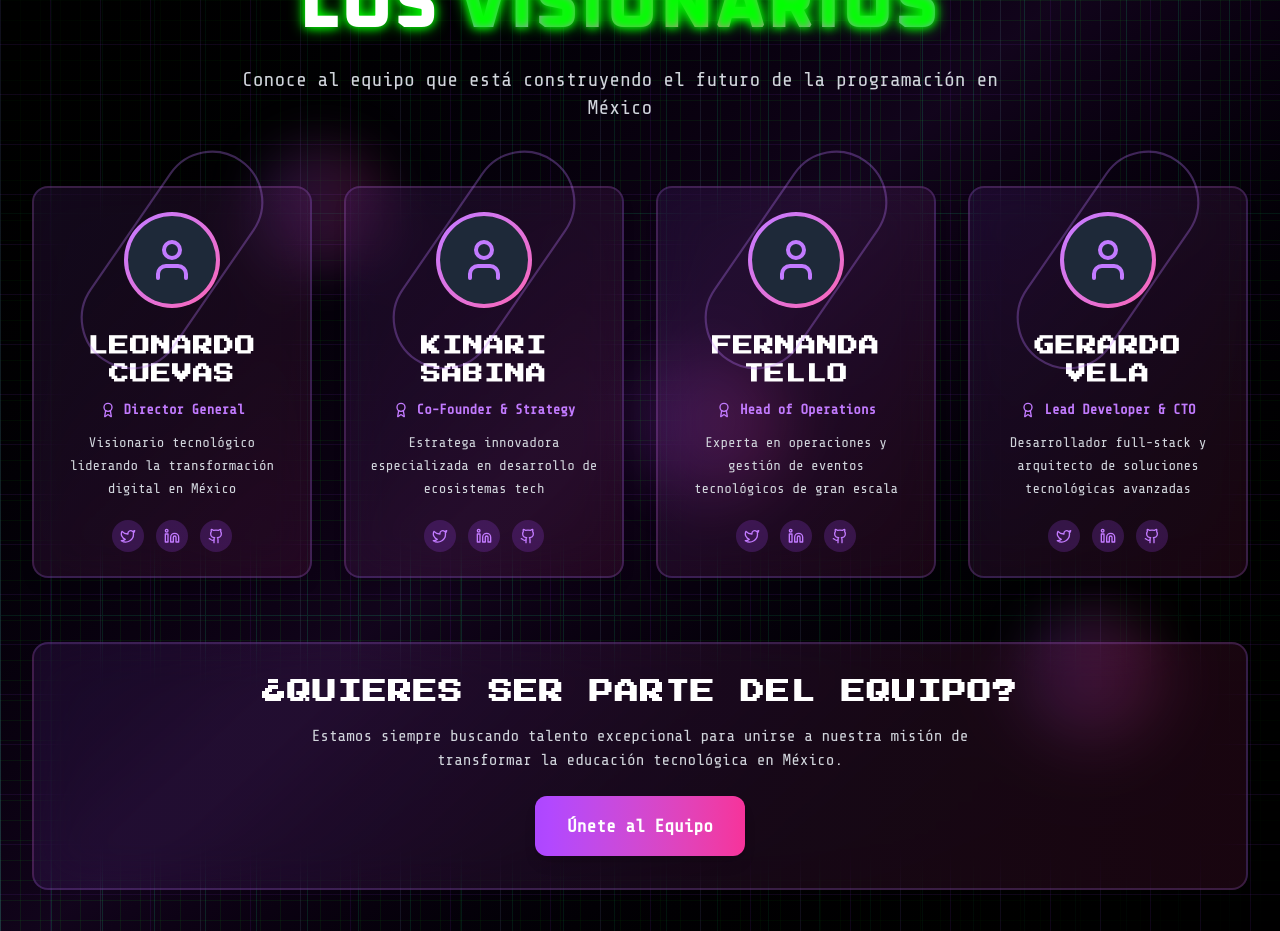
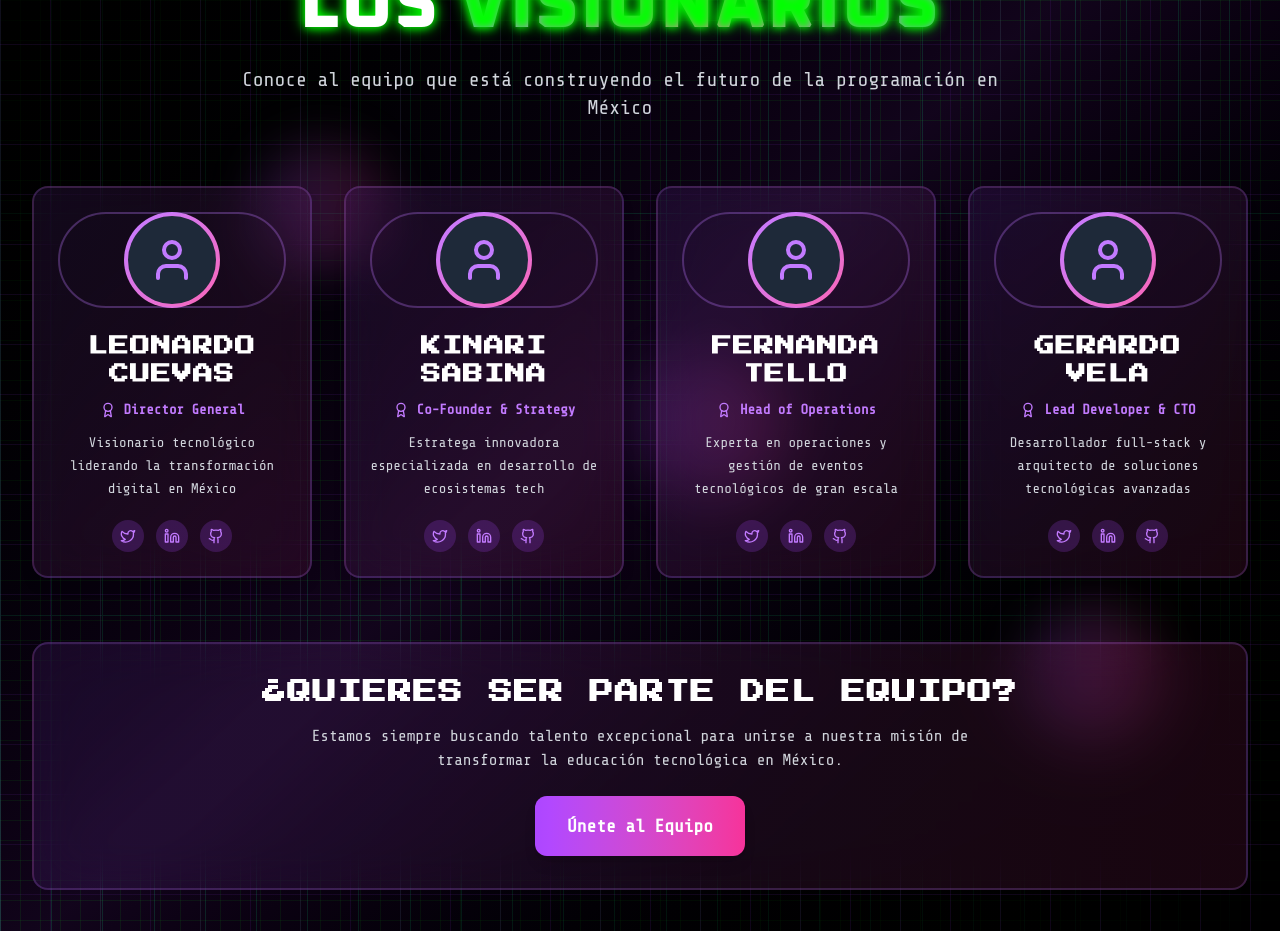
Before and after one commit to MarxMad/Cod3.0, a Next.js app: page / in a window 1280 px wide. Shown: the part 7420-8351 px from the top of the page. Built offline with nearby package versions, Linux system fonts and the light colour scheme; no server answers; what @rainbow-me/rainbowkit, wagmi would draw is missing.

Commit message:
fix: simplificar animaciones en sección visionarios - reducir movimientos de tarjetas, mantener solo animaciones esenciales

```diff
--- a/src/app/page.tsx
+++ b/src/app/page.tsx
@@ -1807,17 +1807,17 @@ export default function Home() {
                 }
               }
             ].map((organizer, index) => (
-            <motion.div
+              <motion.div
                 key={organizer.name}
-                initial={{ opacity: 0, x: index % 2 === 0 ? -30 : 30 }}
-              whileInView={{ opacity: 1, x: 0 }}
+                initial={{ opacity: 0 }}
+                whileInView={{ opacity: 1 }}
                 transition={{
-                  duration: 0.8,
-                  delay: index * 0.15,
-                  ease: "easeInOut"
+                  duration: 0.6,
+                  delay: index * 0.1,
+                  ease: "easeOut"
                 }}
-              viewport={{ once: true }}
-                className="group relative bg-gradient-to-br from-purple-500/10 to-pink-500/10 backdrop-blur-xl rounded-2xl p-6 border-2 border-purple-400/20 hover:border-purple-400/40 transition-all duration-500 hover:scale-102 shadow-lg hover:shadow-purple-500/20"
+                viewport={{ once: true }}
+                className="group relative bg-gradient-to-br from-purple-500/10 to-pink-500/10 backdrop-blur-xl rounded-2xl p-6 border-2 border-purple-400/20 hover:border-purple-400/40 transition-all duration-300 hover:scale-102 shadow-lg hover:shadow-purple-500/20"
               >
                 {/* Background Pattern */}
                 <div className="absolute inset-0 bg-gradient-to-br from-purple-500/5 to-pink-500/5 rounded-2xl opacity-0 group-hover:opacity-100 transition-opacity duration-500" />
@@ -1830,26 +1830,8 @@ export default function Home() {
                     </div>
                   </div>
 
-                  {/* Decorative Ring */}
-                  <motion.div
-                    className="absolute inset-0 rounded-full border-2 border-purple-400/30"
-                    animate={{
-                      rotate: 360,
-                      scale: [1, 1.1, 1],
-                    }}
-                    transition={{
-                      rotate: {
-                        duration: 20,
-                        repeat: Infinity,
-                        ease: "linear",
-                      },
-                      scale: {
-                        duration: 3,
-                        repeat: Infinity,
-                        ease: "easeInOut",
-                      },
-                    }}
-                  />
+                  {/* Decorative Ring - Simplified */}
+                  <div className="absolute inset-0 rounded-full border-2 border-purple-400/30" />
                 </div>
 
                 {/* Info */}
@@ -1869,41 +1851,31 @@ export default function Home() {
                     {organizer.description}
                   </p>
 
-                  {/* Social Links */}
+                  {/* Social Links - Simplified */}
                   <div className="flex items-center justify-center space-x-3 pt-2">
-                    <motion.a
+                    <a
                       href={organizer.social.twitter}
-                      className="p-2 rounded-full bg-purple-500/20 hover:bg-purple-500/40 transition-colors duration-300"
-                      whileHover={{ scale: 1.1 }}
-                      whileTap={{ scale: 0.95 }}
+                      className="p-2 rounded-full bg-purple-500/20 hover:bg-purple-500/40 transition-colors duration-300 hover:scale-105"
                     >
                       <Twitter className="h-4 w-4 text-purple-400" />
-                    </motion.a>
-                    <motion.a
+                    </a>
+                    <a
                       href={organizer.social.linkedin}
-                      className="p-2 rounded-full bg-purple-500/20 hover:bg-purple-500/40 transition-colors duration-300"
-                      whileHover={{ scale: 1.1 }}
-                      whileTap={{ scale: 0.95 }}
+                      className="p-2 rounded-full bg-purple-500/20 hover:bg-purple-500/40 transition-colors duration-300 hover:scale-105"
                     >
                       <Linkedin className="h-4 w-4 text-purple-400" />
-                    </motion.a>
-                    <motion.a
+                    </a>
+                    <a
                       href={organizer.social.github}
-                      className="p-2 rounded-full bg-purple-500/20 hover:bg-purple-500/40 transition-colors duration-300"
-                      whileHover={{ scale: 1.1 }}
-                      whileTap={{ scale: 0.95 }}
+                      className="p-2 rounded-full bg-purple-500/20 hover:bg-purple-500/40 transition-colors duration-300 hover:scale-105"
                     >
                       <Github className="h-4 w-4 text-purple-400" />
-                    </motion.a>
+                    </a>
                   </div>
                 </div>
 
-                {/* Hover Effect */}
-                <motion.div
-                  className="absolute inset-0 bg-gradient-to-br from-purple-500/10 to-pink-500/10 rounded-2xl opacity-0 group-hover:opacity-100 transition-opacity duration-500"
-                  initial={{ opacity: 0 }}
-                  whileHover={{ opacity: 1 }}
-                />
+                {/* Hover Effect - Simplified */}
+                <div className="absolute inset-0 bg-gradient-to-br from-purple-500/10 to-pink-500/10 rounded-2xl opacity-0 group-hover:opacity-100 transition-opacity duration-300" />
               </motion.div>
             ))}
           </div>
@@ -1923,13 +1895,9 @@ export default function Home() {
               <p className="text-gray-300 mb-6 max-w-2xl mx-auto">
                 Estamos siempre buscando talento excepcional para unirse a nuestra misión de transformar la educación tecnológica en México.
               </p>
-              <motion.button
-                className="bg-gradient-to-r from-purple-500 to-pink-500 hover:from-purple-600 hover:to-pink-600 text-white px-8 py-4 rounded-xl font-bold text-lg transition-all duration-300 shadow-lg hover:shadow-purple-500/25"
-                whileHover={{ scale: 1.05, y: -2 }}
-                whileTap={{ scale: 0.95 }}
-              >
+              <button className="bg-gradient-to-r from-purple-500 to-pink-500 hover:from-purple-600 hover:to-pink-600 text-white px-8 py-4 rounded-xl font-bold text-lg transition-all duration-300 shadow-lg hover:shadow-purple-500/25 hover:scale-105">
                 Únete al Equipo
-              </motion.button>
+              </button>
               </div>
             </motion.div>
         </div>
```
